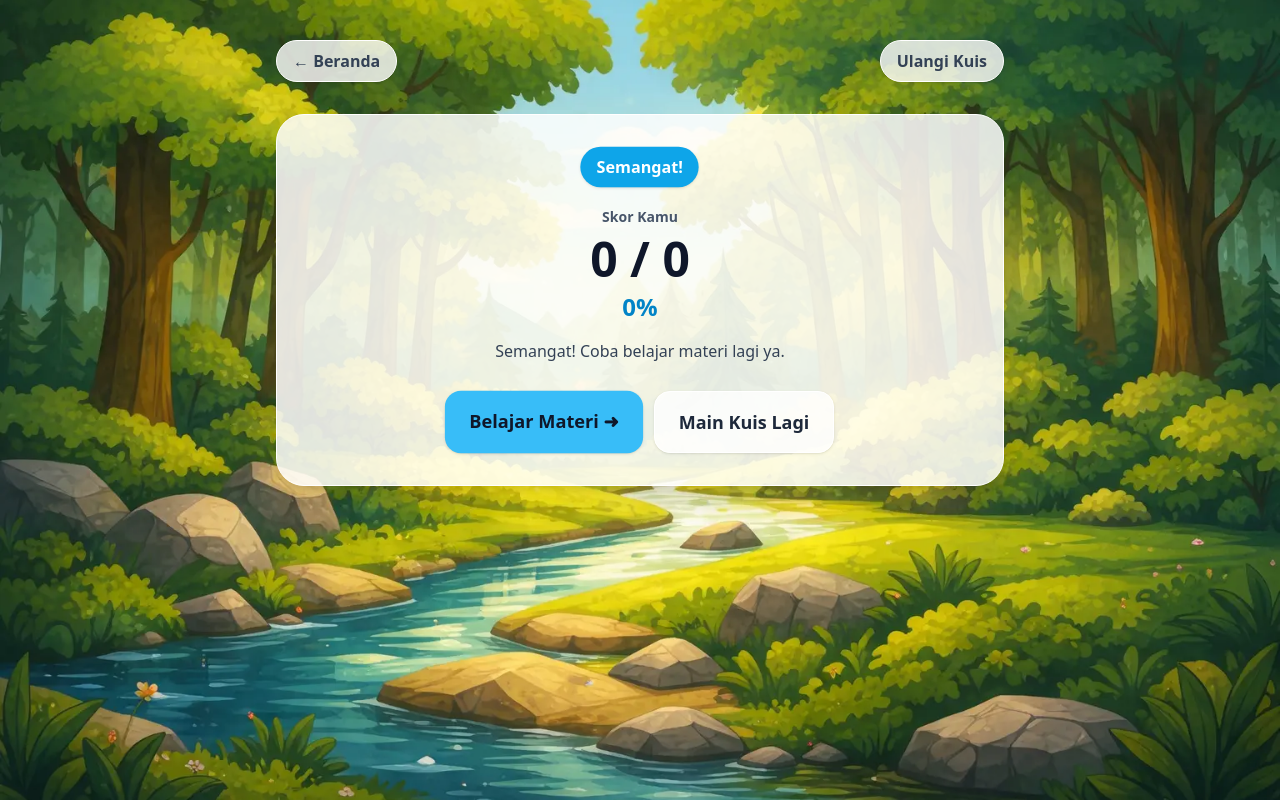
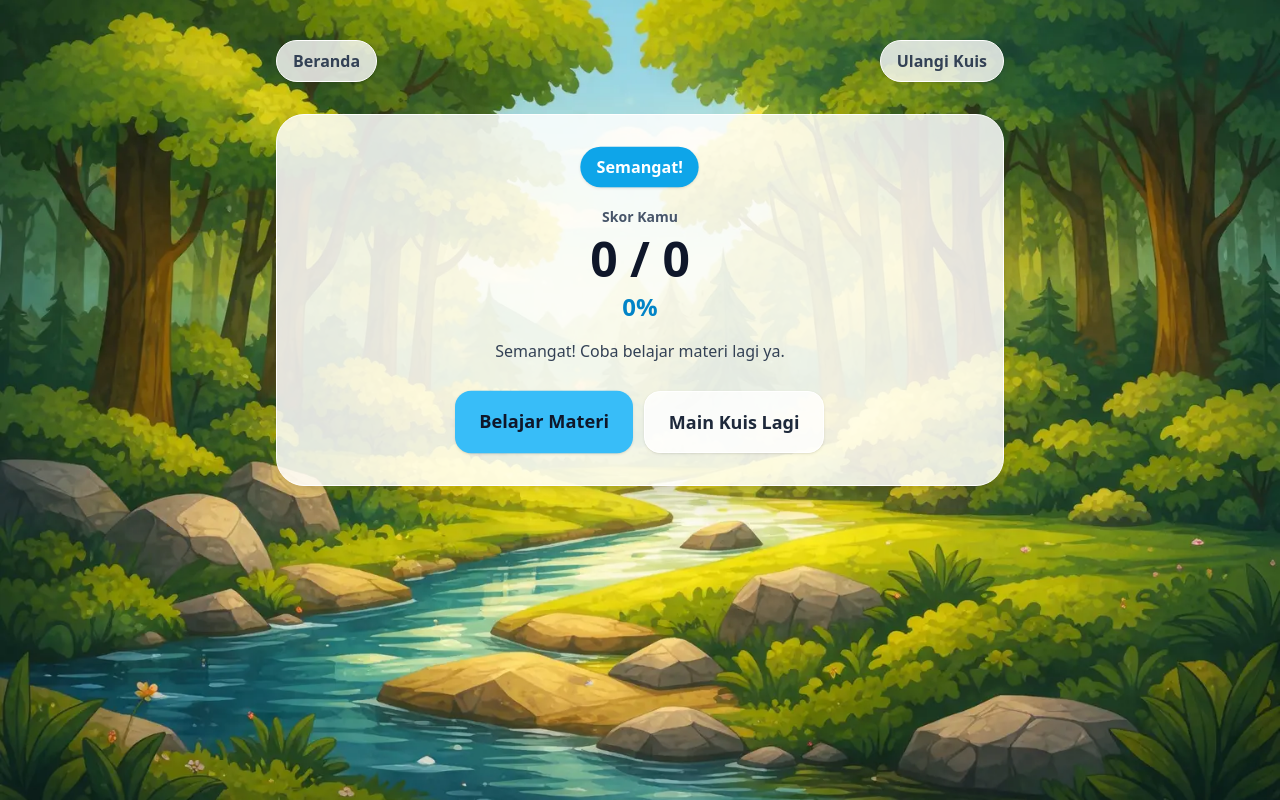
Before and after one commit to Irrvann/Media_Pembelajaran_Interaktif, a plain HTML site: page skor.html in a window 1280 px wide. Drawn offline with nearby package versions, Linux system fonts and the light colour scheme.

Commit message:
hapus panah di skor.html

```diff
--- a/skor.html
+++ b/skor.html
@@ -129,7 +129,7 @@
         <header class="flex items-center justify-between gap-3 pop-in">
             <a href="index.html"
                 class="tap inline-flex items-center gap-2 bg-white/80 px-4 py-2 rounded-full shadow border border-white font-bold text-slate-700 hover:text-slate-900">
-                ← Beranda
+                Beranda
             </a>
             <a href="kuis.html"
                 class="tap inline-flex items-center gap-2 bg-white/80 px-4 py-2 rounded-full shadow border border-white font-bold text-slate-700 hover:text-slate-900">
@@ -150,7 +150,7 @@
             <div class="mt-7 flex flex-col md:flex-row gap-3 justify-center pop-in delay-2">
                 <a href="materi.html"
                     class="tap pulse-soft hover:animate-none rounded-2xl bg-sky-400 px-6 py-4 text-lg font-extrabold text-slate-900 shadow hover:bg-sky-300 transition">
-                    Belajar Materi ➜
+                    Belajar Materi
                 </a>
                 <a href="kuis.html"
                     class="tap rounded-2xl border border-white bg-white/80 px-6 py-4 text-lg font-extrabold text-slate-800 shadow hover:bg-white transition">
```
